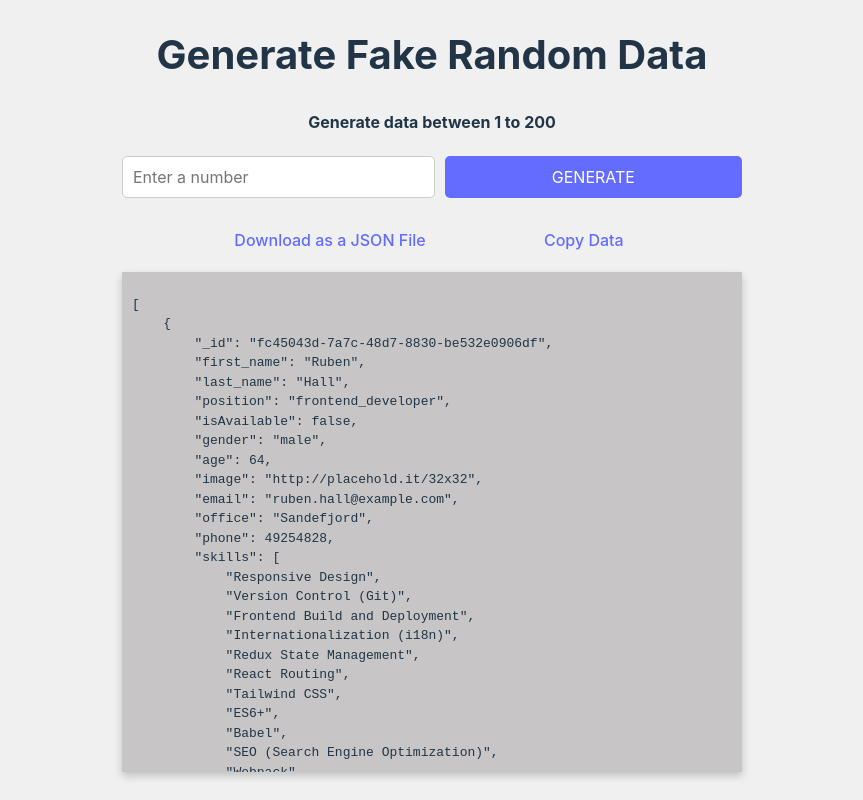
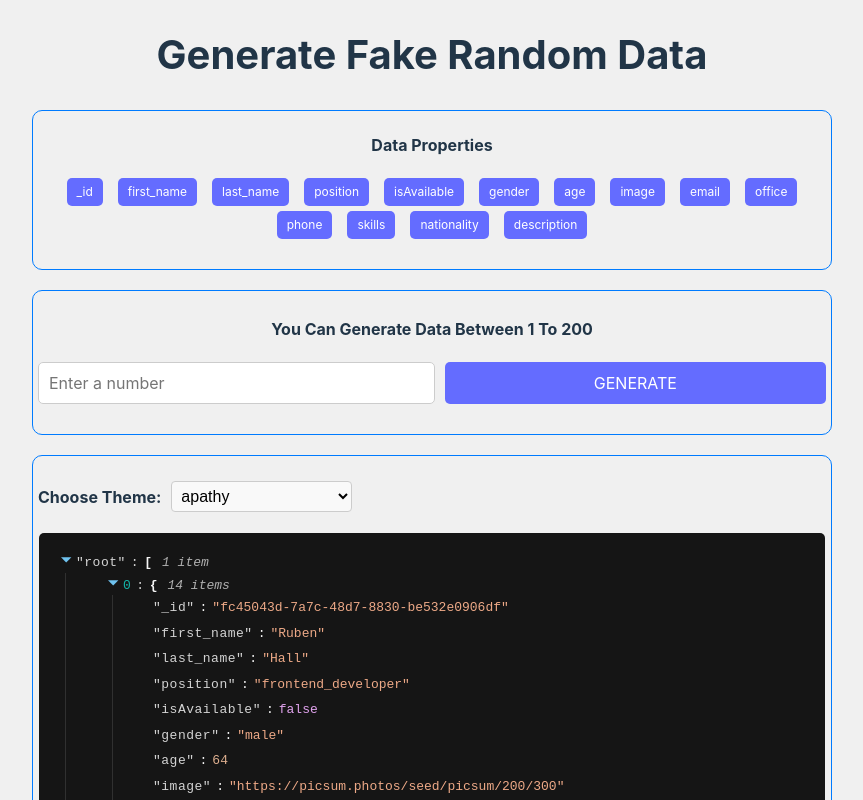
Before and after one commit to SoroushGhodrat/JSON-Data-Generator, a React (Vite) app: page / in a window 1280 px wide. Shown: the top 800 px of the page, without its empty margins (208-1071 px from the left). Built offline with nearby package versions, Linux system fonts and the light colour scheme.

Commit message:
Enhance DataList component with theme selection and improved styling

```diff
--- a/package.json
+++ b/package.json
@@ -13,7 +13,8 @@
   },
   "dependencies": {
     "react": "^18.2.0",
-    "react-dom": "^18.2.0"
+    "react-dom": "^18.2.0",
+    "react-json-view": "^1.21.3"
   },
   "devDependencies": {
     "@types/react": "^18.2.15",
--- a/src/App.css
+++ b/src/App.css
@@ -1,31 +1,55 @@
+/* Global Styles */
+* {
+  transition: all 0.4s;
+}
+
 #root {
-  max-width: 1280px;
   margin: 0 auto;
 }
 
 body {
   margin: 0;
   display: flex;
-  height: 100vh;
   background: #f0f0f0;
+  font-family: inherit;
+}
+
+.container {
+  max-width: 800px;
+  margin-bottom: 50px;
+}
+
+/* Header Styles */
+header {
+  display: flex;
+  flex-direction: row;
+  width: 100%;
+  justify-content: center;
 }
 
 h2 {
-  font-family: inherit;
   text-align: center;
   font-size: 2.5em;
   line-height: 1.1;
 }
+
 p,
 h4 {
-  font-family: inherit;
   text-align: center;
+  text-transform: capitalize;
+}
+
+/* Data Generation Styles */
+.data-generation-container {
+  border: 1px solid #007bff;
+  padding: 5px 5px 20px 5px;
+  border-radius: 10px;
+  margin: 20px 0;
 }
 
 .generate {
   display: flex;
   justify-content: center;
-  margin: 20px 0;
 }
 
 .generate input {
@@ -47,10 +71,16 @@ h4 {
   color: #fff;
 }
 
+.generate button:hover {
+  background-color: #535bf2;
+  cursor: pointer;
+}
+
+/* Action Buttons Styles */
 .action-buttons {
   display: flex;
   justify-content: space-evenly;
-  margin: 20px 0;
+  margin: 20px 0 5px 0;
 }
 
 .action-buttons button {
@@ -74,29 +104,86 @@ h4 {
   color: #535bf2;
   cursor: pointer;
   text-decoration: underline;
+  text-underline-offset: 5px;
+  font-size: 1.1em;
 }
 
+/* Error Message Styles */
 .error {
   color: red;
   font-size: 1em;
 }
 
+/* Data Display Styles */
 .data {
   overflow-y: scroll;
-  max-width: 600px;
-  padding: 10px;
-  background-color: #c7c5c5;
-  box-shadow: 0px 4px 8px 0px rgba(0, 0, 0, 0.2);
+  padding: 1px;
   min-height: 60vh;
   text-overflow: hide;
 }
 
-.data pre {
-  overflow-x: hide !important;
-  text-overflow: hide !important;
+/* Theme Selector Styles */
+.theme-data-container {
+  border: 1px solid #007bff;
+  padding: 5px 5px 20px 5px;
+  border-radius: 10px;
 }
 
-/* For desktop view */
+.themeSelector {
+  margin: 20px 0;
+  display: flex;
+  flex-direction: row;
+  align-items: flex-start;
+  align-items: center;
+}
+
+.themeSelector label {
+  margin-right: 10px;
+  font-weight: bold;
+}
+
+.themeSelector select {
+  padding: 5px;
+  border: 1px solid #ccc;
+  border-radius: 4px;
+  font-size: 16px;
+  background-color: #f9f9f9;
+  transition: border-color 0.3s ease;
+}
+
+.themeSelector select:focus {
+  border-color: #007bff;
+  outline: none;
+}
+
+/* Data Properties Styles */
+.dataProperties {
+  display: flex;
+  flex-wrap: wrap;
+  justify-content: center;
+  border: 1px solid #007bff;
+  padding-bottom: 30px;
+  border-radius: 10px;
+}
+
+.dataProperties div {
+  display: flex;
+  flex-direction: row;
+  flex-wrap: wrap;
+  justify-content: center;
+  gap: 5px;
+}
+
+.badge {
+  background-color: #646cff;
+  color: white;
+  border-radius: 5px;
+  margin: 0 5px;
+  padding: 5px 10px;
+  font-size: 12px;
+}
+
+/* Media Queries */
 @media (min-width: 1024px) {
   .data {
     max-height: 60vh;
@@ -109,6 +196,7 @@ h4 {
     width: 70%;
     margin-bottom: 10px;
   }
+
   .data {
     overflow-y: scroll;
     height: 100px;
--- a/src/components/DataList.tsx
+++ b/src/components/DataList.tsx
@@ -1,4 +1,5 @@
-import { useState } from 'react';
+import React, { useState } from 'react';
+import ReactJson, { ThemeKeys, ThemeObject } from 'react-json-view';
 import generateRandomData from '../helper/DataGenerator';
 import '../App.css';
 
@@ -11,6 +12,67 @@ const DataList = () => {
   const dataString = JSON.stringify(data, null, 4);
   const dataBlob = new Blob([dataString], { type: 'application/json' });
   const dataUrl = URL.createObjectURL(dataBlob);
+
+  const themes: (ThemeKeys | ThemeObject)[] = [
+    'apathy',
+    'apathy:inverted',
+    'ashes',
+    'bespin',
+    'brewer',
+    'bright:inverted',
+    'bright',
+    'chalk',
+    'codeschool',
+    'colors',
+    'eighties',
+    'embers',
+    'flat',
+    'google',
+    'grayscale',
+    'grayscale:inverted',
+    'greenscreen',
+    'harmonic',
+    'hopscotch',
+    'isotope',
+    'marrakesh',
+    'mocha',
+    'monokai',
+    'ocean',
+    'paraiso',
+    'pop',
+    'railscasts',
+    'rjv-default',
+    'shapeshifter',
+    'shapeshifter:inverted',
+    'solarized',
+    'summerfruit',
+    'summerfruit:inverted',
+    'threezerotwofour',
+    'tomorrow',
+    'tube',
+    'twilight',
+  ];
+
+  const jsonProperties: string[] = [
+    '_id',
+    'first_name',
+    'last_name',
+    'position',
+    'isAvailable',
+    'gender',
+    'age',
+    'image',
+    'email',
+    'office',
+    'phone',
+    'skills',
+    'nationality',
+    'description',
+  ];
+
+  const [selectedTheme, setSelectedTheme] = useState<ThemeKeys | ThemeObject>(
+    'chalk',
+  );
 
   const handleCopy = async () => {
     await navigator.clipboard.writeText(dataString);
@@ -45,12 +107,28 @@ const DataList = () => {
   };
 
   return (
-    <>
-      <span>
+    <div className="container">
+      <header>
         <h2>Generate Fake Random Data</h2>
-        <h4>Generate data between 1 to {maxData}</h4>
+      </header>
+
+      <section className="dataProperties">
+        <h4>Data Properties</h4>
+        <div>
+          {jsonProperties.map((property) => (
+            <span className="badge" key={property}>
+              {property}
             </span>
+          ))}
+        </div>
+      </section>
 
+      <section className="data-generation-container">
+        {error ? (
+          <p className="error">{error}</p>
+        ) : (
+          <h4>you can generate data between 1 to {maxData}</h4>
+        )}
         <div className="generate">
           <input
             type="text"
@@ -58,23 +136,48 @@ const DataList = () => {
             value={value}
             required
             onChange={handleNumberChange}
+            style={{ borderColor: error ? 'red' : '' }}
           />
           <button onClick={handleGenerateData}>GENERATE</button>
         </div>
+      </section>
 
-      {error && <p className="error">{error}</p>}
+      <section className="theme-data-container">
+        <section className="themeSelector">
+          <label htmlFor="theme">Choose Theme:</label>
+          <select
+            name="theme"
+            id="theme"
+            onChange={(e) =>
+              setSelectedTheme(e.target.value as ThemeKeys | ThemeObject)
+            }
+          >
+            {themes.map((theme, index) => (
+              <option key={index} value={theme.toString()}>
+                {theme.toString()}
+              </option>
+            ))}
+          </select>
+        </section>
 
-      <div className="action-buttons">
+        <section className="data">
+          <ReactJson
+            src={data}
+            theme={selectedTheme}
+            indentWidth={8}
+            displayDataTypes={false}
+            collapsed={false}
+            style={{ padding: '20px', borderRadius: '5px' }}
+          />
+        </section>
+        <section className="action-buttons">
           <a href={dataUrl} download="data.json">
             Download as a JSON File
           </a>
           <button onClick={handleCopy}>Copy Data</button>
+        </section>
+      </section>
     </div>
-
-      <div className="data">
-        <pre>{dataString}</pre>
-      </div>
-    </>
   );
 };
 
--- a/src/declarations/models.d.ts
+++ b/src/declarations/models.d.ts
@@ -11,6 +11,8 @@ interface Data {
   office: string;
   phone: number;
   skills: string[];
+  nationality: string;
+  description: string;
 }
 
 export default Data;
--- a/src/helper/DataGenerator.ts
+++ b/src/helper/DataGenerator.ts
@@ -102,7 +102,7 @@ export default function generateRandomData(count = 1): Array<Data> {
       isAvailable: Math.random() < 0.5,
       gender: randomGender,
       age: Math.floor(Math.random() * (70 - 22 + 1)) + 22,
-      image: 'http://placehold.it/32x32',
+      image: 'https://picsum.photos/seed/picsum/200/300',
       email: `${randomFirstName.toLowerCase()}.${randomLastName.toLowerCase()}@example.com`,
       office: randomOffice,
       phone: randomPhone,
```
Also changed, not shown: src/mocks/data.ts (+10 -10 lines), 1 other file (tests, documents, lock files or other folders). Lines whose indentation alone changed are shown as unchanged.
